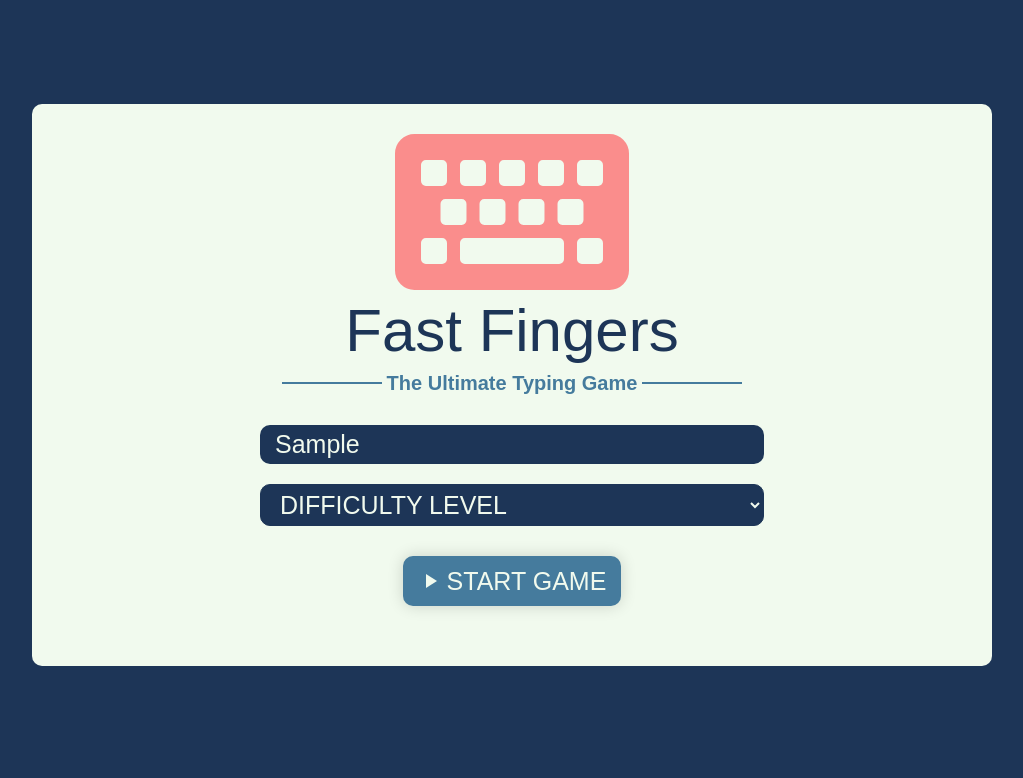
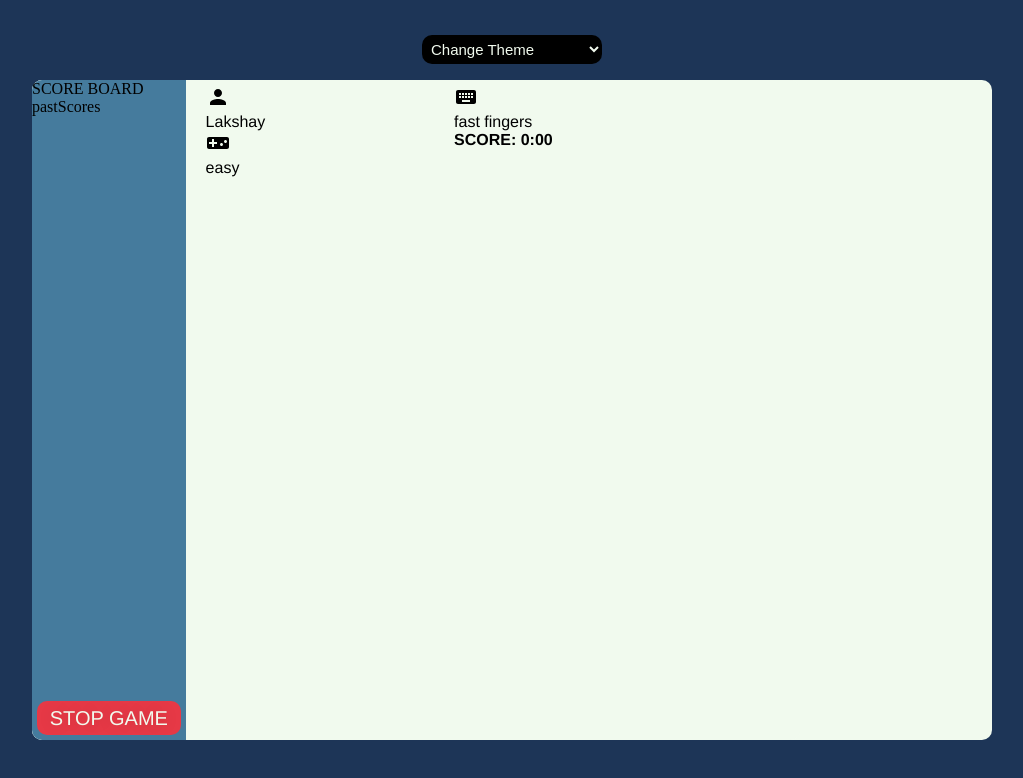
Before and after one commit to shuklaksh/Fast-Fingers, a React (Vite) app: page / in a window 1280 px wide. Both pictures are taken after typing "Sample" into the empty fields and a click on the button "START GAME". Shown: the top 778 px of the page, without its empty margins (128-1151 px from the left). Built offline with nearby package versions, Linux system fonts and the light colour scheme.

Commit message:
feat: game page

```diff
--- a/src/App.css
+++ b/src/App.css
@@ -19,6 +19,27 @@ p {
   background-color: var(--bkg-color, #1d3557);
   padding: 30px 40px 60px 40px;
 }
+
+.theme-switcher {
+  width: 15%;
+  font-size: 15px;
+  padding: 5px;
+  border-color: none;
+  border: none;
+  background-color: black;
+  color: #f1faee;
+  border-radius: 10px;
+  margin: 5px;
+  margin-bottom: 1rem;
+}
+.theme-switcher:focus {
+  outline: none;
+  transform: scale(1.1);
+}
+.theme-switcher:hover {
+  outline: none;
+  transform: scale(1.1);
+}
 .home-page-container {
   width: 100%;
   display: flex;
--- a/src/App.jsx
+++ b/src/App.jsx
@@ -1,13 +1,59 @@
 import { useState } from 'react'
 import './App.css'
 import HomePage from './pages/HomePage';
+import GamePage from './pages/GamePage';
 
 function App() {
-  const [userName, setUserName] = useState('');
+  const[user,setUser] = useState('');
+  const[isLoggedIn,setIsLoggedIn] = useState(false);
 
+  const handleThemeChange = (e) => {
+    switch (e.target.value) {
+      case "Light":
+        root.style.setProperty("--bkg-color", "#1d3557");
+        root.style.setProperty("--box-bkg", "#f1faee");
+        root.style.setProperty("--img-color", "#1d3557");
+        root.style.setProperty("--text-type1", "#1d3557");
+        root.style.setProperty("--text-type2", "#457b9d");
+        root.style.setProperty("--input-type1", "#f1faee");
+        break;
+      case "Dark":
+        root.style.setProperty("--bkg-color", "#cad2c5");
+        root.style.setProperty("--box-bkg", "#2f3e46");
+        root.style.setProperty("--img-color", "#cad2c5");
+        root.style.setProperty("--text-type1", "#cad2c5");
+        root.style.setProperty("--text-type2", "#84a98c");
+        root.style.setProperty("--input-type1", "#2f3e46");
+    }
+  };
   return (
     <div className="app">
-      <HomePage />
+     <select
+        className="theme-switcher"
+        type="text"
+        autoComplete="off"
+        name="theme"
+        onChange={handleThemeChange}
+      >
+        <option className="option" value="">
+          Change Theme
+        </option>
+        <option className="option" value="Light">
+          Light
+        </option>
+        <option className="option" value="Dark">
+          Dark
+        </option>
+      </select>
+      {
+        isLoggedIn ? <GamePage /> :
+        (
+          <HomePage
+              onSubmit = {() => {setIsLoggedIn(true)}}
+              handleThemeChange={handleThemeChange}
+            />
+        )
+      }
     </div>
   )
 }
--- /dev/null
+++ b/src/components/gamePage/Game.css
@@ -0,0 +1,57 @@
+.game-page-container {
+    display: flex;
+    width: 80%;
+    height: 100%;
+    border-radius: 10px;
+    background-color: var(--box-bkg, #f1faee);
+  }
+  .left-bar {
+    width: 20%;
+    border-radius: 10px 0 0 10px;
+    background-color: var(--text-type2, #457b9d);
+    display: flex;
+    flex-direction: column;
+    justify-content: space-between;
+  }
+  .stop-game {
+    margin: 5px;
+    padding: 5px 10px 5px 10px;
+    display: flex;
+    background-color: #e63946;
+    border: none;
+    border-radius: 10px;
+    justify-content: center;
+    margin-top: 15px;
+    text-shadow: 0 0 16px rgba(0, 0, 0, 0.16);
+    font-size: 20px;
+    font-weight: 500;
+    font-stretch: normal;
+    font-style: normal;
+    line-height: 1.2;
+    color: #f1faee;
+    font-family: Helvetica;
+  }
+  .stop-game:hover {
+    border-radius: 0px;
+    transform: scale(1.05);
+    transition: 0.2s;
+  }
+  .stop-game:active {
+    border-radius: 0px;
+    transform: scale(1.1);
+    transition: 0.2s;
+  }
+
+  .game-bar {
+    display: flex;
+    flex-direction: column;
+    padding: 5px 20px 20px 20px;
+    width: 75%;
+    justify-content: space-between;
+  }
+  .game-header {
+    width: 100%;
+    display: flex;
+    justify-content: space-between;
+    font-family: Helvetica;
+  }
--- /dev/null
+++ b/src/components/gamePage/Game.jsx
@@ -0,0 +1,53 @@
+import React from 'react'
+import PersonIcon from '@mui/icons-material/Person';
+import VideogameAssetIcon from '@mui/icons-material/VideogameAsset';
+import KeyboardIcon from '@mui/icons-material/Keyboard';
+import "./Game.css"
+
+function Game() {
+  return (
+    <div className='game-page-container'>
+
+      <div className="left-bar">
+        <div className="score-board">
+          <div className="score-heading">SCORE BOARD</div>
+          <div className="scores">pastScores</div>
+        </div>
+        <button className="stop-game" >
+          <div className="stop-quitGame">STOP GAME</div>
+        </button>
+      </div>
+
+      <div className="game-bar">
+        <div className="game-header">
+          <div className="userInfo">
+            <div className="card">
+              <PersonIcon />
+              <div className="card-text">Lakshay</div>
+            </div>
+            <div className="card">
+              <VideogameAssetIcon />
+              <div className="card-text">easy</div>
+            </div>
+          </div>
+          <div className="userInfo">
+            <div className="card">
+              <KeyboardIcon />
+              <div className="card-text">fast fingers</div>
+            </div>
+            <div className="card" style={{ fontWeight: 600 }}>
+              SCORE: 0:00
+            </div>
+          </div>
+          <div className="main-game">
+
+          </div>
+        </div>
+      </div>
+    </div>
+
+
+  )
+}
+
+export default Game
--- a/src/components/welcomePage/Welcome.css
+++ b/src/components/welcomePage/Welcome.css
@@ -1,4 +1,4 @@
-.welcome-user {
+.welcome-user-page {
     padding: 20px 50px 50px 50px;
     width: 80%;
     height: 100%;
--- a/src/components/welcomePage/Welcome.jsx
+++ b/src/components/welcomePage/Welcome.jsx
@@ -3,17 +3,17 @@ import keyboard from '../../assets/images/keyBoard.svg';
 import PlayArrowIcon from '@mui/icons-material/PlayArrow';
 import './Welcome.css'
 
-function Welcome() {
+function Welcome({onSubmit}) {
 
   const[name,setName] = useState("");
 
   const handleFormSubmit = (e) => {
     e.preventDefault();
-    console.log(name);
+    onSubmit();
   }
 
   return (
-    <div className='welcome-user'>
+    <div className='welcome-user-page'>
       <div className="header">
         <div className="main-image">
           <img src={keyboard} />
--- /dev/null
+++ b/src/pages/GamePage.jsx
@@ -0,0 +1,12 @@
+import React from 'react'
+import Game from '../components/gamePage/Game'
+
+function GamePage() {
+  return (
+    <div className='game-page-container'>
+      <Game />
+    </div>
+  )
+}
+
+export default GamePage
--- a/src/pages/HomePage.jsx
+++ b/src/pages/HomePage.jsx
@@ -1,9 +1,11 @@
 import Welcome from "../components/welcomePage/Welcome"
 
-function HomePage() {
+function HomePage({onSubmit}) {
   return (
     <div className="home-page-container">
-      <Welcome />
+      <Welcome
+        onSubmit={onSubmit}
+      />
     </div>
   )
 }
```
